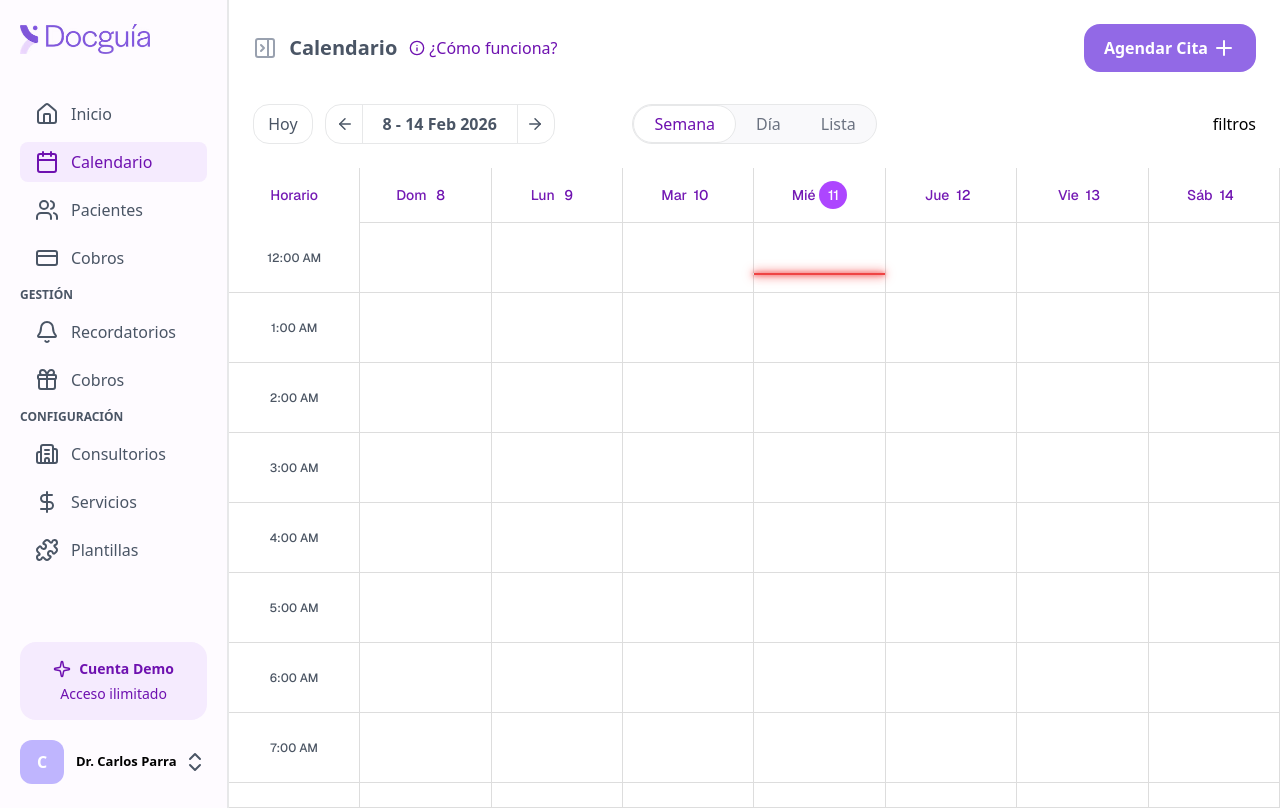
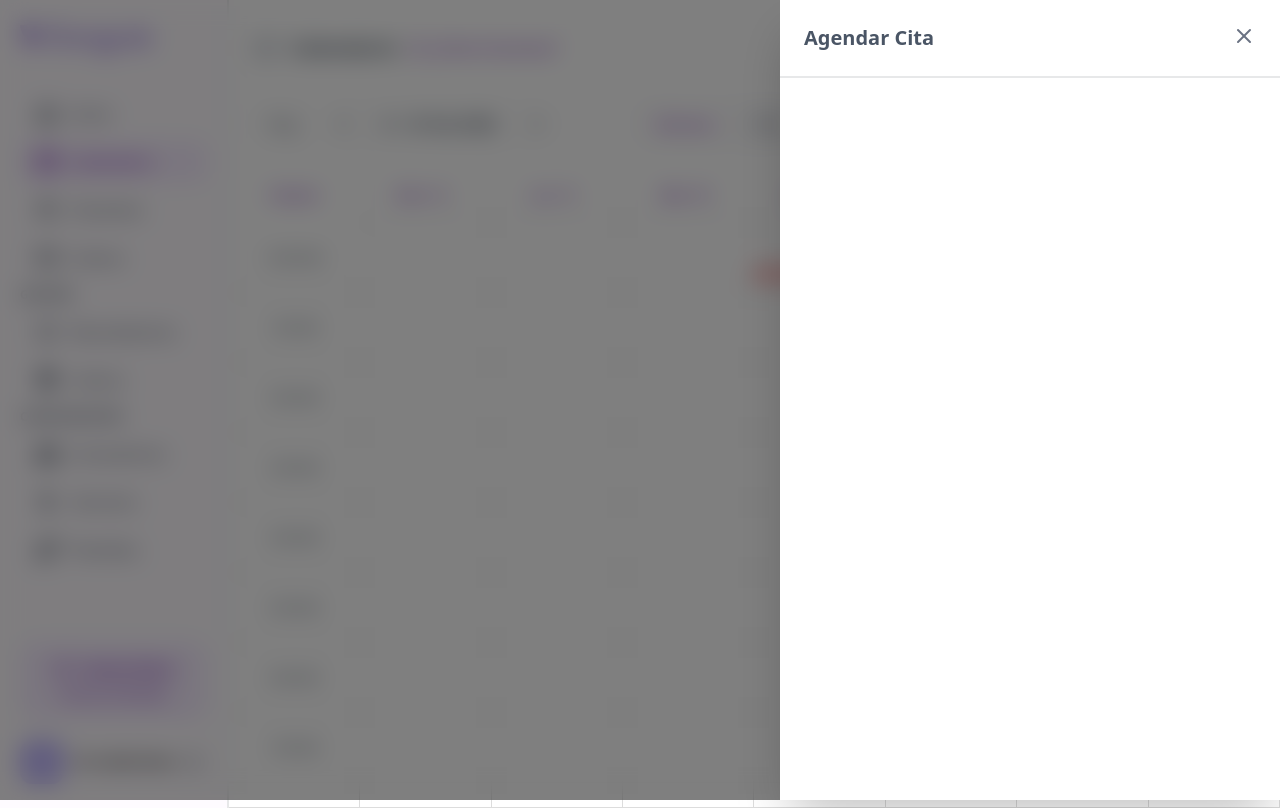
Before and after one commit to pruiz5514/Docguia, a Next.js app: page / in a window 1280 px wide. Both pictures are taken after a click on the button "Agendar Cita". Built offline with nearby package versions, Linux system fonts and the light colour scheme.

Commit message:
right aside structure and functionality

```diff
--- a/src/app/(private)/page.tsx
+++ b/src/app/(private)/page.tsx
@@ -1,6 +1,8 @@
 import React from 'react'
 import CalendarPageHeader from '../components/organisms/CalendarPageHeader'
 import CalendarView from '../components/organisms/CalendarView/CalendarView'
+import RightFormVIsual from '../components/atoms/RightFormVIsual'
+import AppointmentFormAside from '../components/organisms/AppointmentFormAside'
 
 const page = () => {
   return (
--- a/src/app/components/atoms/Buttons/MainButton.tsx
+++ b/src/app/components/atoms/Buttons/MainButton.tsx
@@ -1,12 +1,13 @@
 import { ReactNode } from "react"
 
 interface IMainButtonProps{
-    children: ReactNode
+    children: ReactNode;
+    onClick?: ()=> void
 }
 
-const MainButton:React.FC<IMainButtonProps> = ({children}) => {
+const MainButton:React.FC<IMainButtonProps> = ({children, onClick}) => {
   return (
-    <button className="px-5 py-3 bg-primary rounded-2xl flex items-center justify-center gap-1 text-white font-semibold">
+    <button className="px-5 py-3 bg-primary rounded-2xl flex items-center justify-center gap-1 text-white font-semibold" onClick={onClick}>
         {children}
     </button>
   )
--- /dev/null
+++ b/src/app/components/atoms/RightFormVIsual.tsx
@@ -0,0 +1,21 @@
+import { X } from 'lucide-react'
+import { ReactNode } from 'react'
+
+interface IRightFormVIsualProps{
+    children: ReactNode;
+    closeAside: ()=>void
+}
+
+const RightFormVIsual:React.FC<IRightFormVIsualProps> = ({children, closeAside}) => {
+  return (
+    <div className="fixed inset-0 z-1000 bg-black/50 backdrop-blur-md flex justify-end">
+      <div className="w-125 h-full bg-white shadow-2xl relative">
+        <button className='absolute top-6 right-6 text-gray-500' onClick={closeAside}><X /></button>
+        {children}
+      </div>
+
+    </div>
+  )
+}
+
+export default RightFormVIsual
--- a/src/app/components/molecules/FirstCalendarPageHeaderSection.tsx
+++ b/src/app/components/molecules/FirstCalendarPageHeaderSection.tsx
@@ -1,17 +1,27 @@
+"use client"
+
 import { Info, PanelRightClose, Plus } from 'lucide-react'
-import React from 'react'
+import React, { useState } from 'react'
 import MainButton from '../atoms/Buttons/MainButton'
+import AppointmentFormAside from '../organisms/AppointmentFormAside';
 
 const FirstCalendarPageHeaderSection = () => {
+  const [openAppointmentForm, setOpenAppointmentForm] = useState(false);
+
   return (
+    <>
         <section className='w-full flex justify-between items-center'>
             <div className='flex items-center gap-3'>
                 <button className='text-gray-400'><PanelRightClose /></button>
                 <h1 className='text-xl text-gray-600 font-semibold'>Calendario</h1>
                 <span className='flex items-center gap-1 text-base text-purple-800 cursor-pointer'><Info className="w-4 h-4"/> ¿Cómo funciona?</span>
             </div>
-        <MainButton>Agendar Cita <Plus /></MainButton>
+            <MainButton onClick={()=>setOpenAppointmentForm(true)}>Agendar Cita <Plus /></MainButton>
         </section>
+
+        {openAppointmentForm && <AppointmentFormAside closeAside={()=>setOpenAppointmentForm(false)}/>}
+    </>
+
   )
 }
 
--- /dev/null
+++ b/src/app/components/organisms/AppointmentFormAside.tsx
@@ -0,0 +1,20 @@
+import RightFormVIsual from '../atoms/RightFormVIsual'
+
+interface IAppointmentFormAsideProps{
+  closeAside: ()=>void
+}
+
+const AppointmentFormAside:React.FC<IAppointmentFormAsideProps> = ({closeAside}) => {
+  return (
+    <RightFormVIsual closeAside={closeAside}>
+      <h2 className='text-xl text-gray-600 font-semibold p-6'>Agendar Cita</h2>
+      <div className='w-full border border-border'/>
+
+      <div className='w-full p-6'>
+
+      </div>
+    </RightFormVIsual>
+  )
+}
+
+export default AppointmentFormAside
```
Also changed, not shown: src/app/components/organisms/Forms/AppointmentForm.tsx (added). Lines whose indentation alone changed are shown as unchanged.
